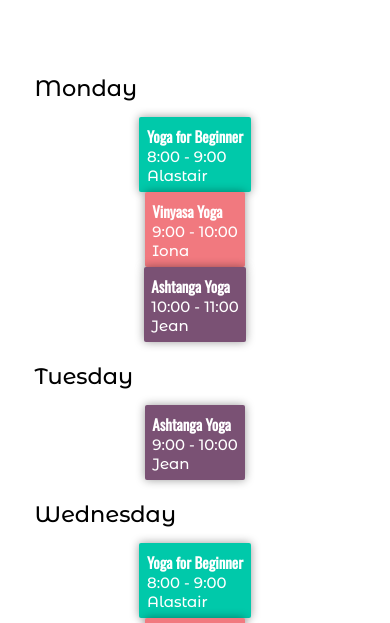
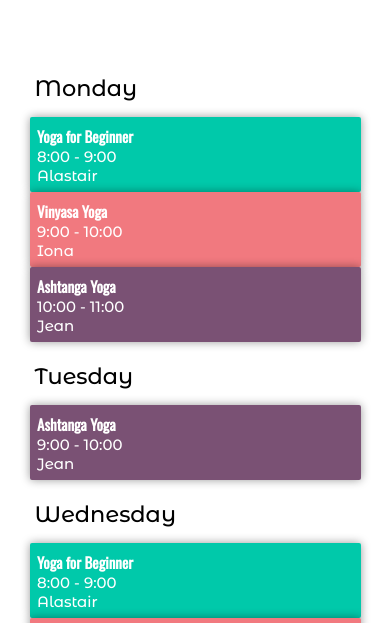
Before and after one commit to nils-n/p1-mysore-yoga-studio, a plain HTML site: page schedule.html in a window 390 px wide. Shown: the part 212-835 px from the top of the page. Drawn offline with nearby package versions, Linux system fonts and the light colour scheme.

Commit message:
fix bug on schedule page that  items collapse on small screens

```diff
--- a/assets/css/style.css
+++ b/assets/css/style.css
@@ -601,19 +601,6 @@ p {
     margin: 0 auto;
 }
 
-/* on mobile, all of the days fall in one column. So, we don't need to take care of its grid position and can just align them. */
-.monday-0800-0900,
-.monday-0900-1000,
-.monday-1000-1100,
-.tuesday-0900-1000,
-.wednesday-0800-0900,
-.wednesday-0900-1000,
-.wednesday-0900-1000,
-.thursday-0900-1100,
-.friday-1000-1100 {
-    align-self: center;
-}
-
 /* make times disappear on mobile */
 .time-slot {
     display: none;
```
